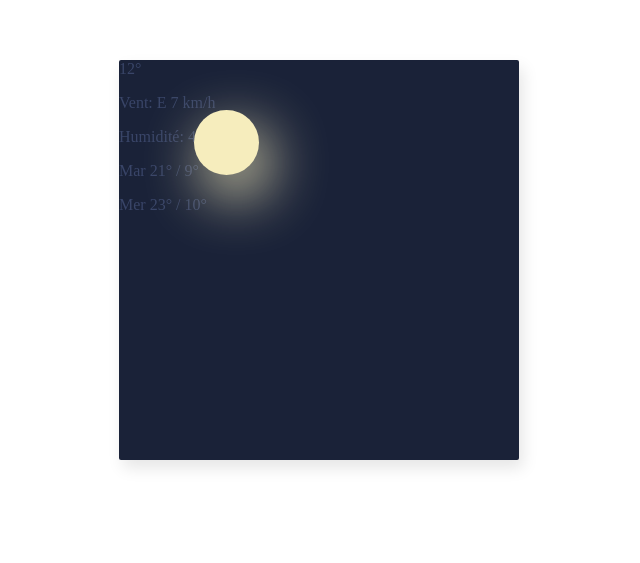
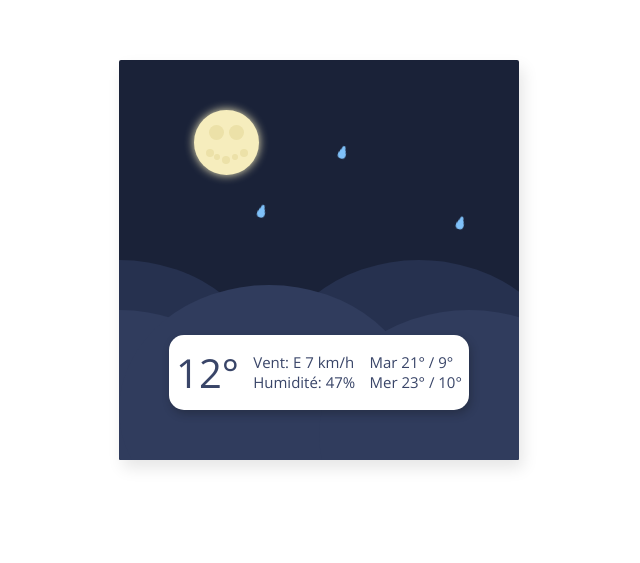
Before and after one commit to ihlasMert/100days-css-day-9, a plain HTML site: page index.html in a window 1280 px wide. Shown: the part 140-703 px from the top of the page, without its empty margins (321-961 px from the left). Drawn offline with nearby package versions, Linux system fonts and the light colour scheme.

Commit message:
fin,shed project

```diff
--- a/styles.css
+++ b/styles.css
@@ -1,3 +1,5 @@
+@import url(https://fonts.googleapis.com/css?family=Open+Sans:700,300);
+
 .frame {
     position: absolute;
     top: 50%;
@@ -11,6 +13,9 @@
     overflow: hidden;
     background: #1a2238;
     color: #394568;
+    font-family: "Open Sans", Helvetica, sans-serif;
+    -webkit-font-smoothing: antialiased;
+    -moz-osx-font-smoothing: grayscale;
 }
 
 .moon {
@@ -20,7 +25,7 @@
     border-radius: 50%;
     background: #f6edbd;
     overflow: hidden;
-  box-shadow: 10px 20px 60px 0 #f6edbd;
+    box-shadow: 0 0 10px 0 #f6edbd;
     top: 50px;
     left: 75px;
     animation: rise 2s ease-out;
@@ -31,8 +36,175 @@
         left: -100px;
     }
 }
-.crater{
+.crater {
     position: absolute;
     border-radius: 50%;
     background: #ece1a8;
 }
+.crater:nth-child(1) {
+    width: 15px;
+    height: 15px;
+    top: 15px;
+    left: 15px;
+}
+.crater:nth-child(2) {
+    width: 15px;
+    height: 15px;
+    top: 15px;
+    left: 35px;
+}
+.crater:nth-child(3) {
+    width: 8px;
+    height: 8px;
+    top: 39px;
+    left: 12px;
+}
+.crater:nth-child(4) {
+    width: 6px;
+    height: 6px;
+    top: 44px;
+    left: 20px;
+}
+.crater:nth-child(5) {
+    width: 8px;
+    height: 8px;
+    top: 46px;
+    left: 28px;
+}
+.crater:nth-child(6) {
+    width: 6px;
+    height: 6px;
+    top: 44px;
+    left: 38px;
+}
+.crater:nth-child(7) {
+    width: 8px;
+    height: 8px;
+    top: 39px;
+    left: 46px;
+}
+.hill {
+    position: absolute;
+    width: 300px;
+    height: 250px;
+    border-radius: 50%;
+}
+.front {
+    background: #303c5d;
+}
+.back {
+    background: #26314f;
+}
+.hill.back:nth-child(2) {
+    top: 200px;
+    left: -150px;
+}
+.hill.back:nth-child(3) {
+    top: 200px;
+    left: 150px;
+}
+.hill.front:nth-child(4) {
+    top: 250px;
+    left: -150px;
+}
+.hill.front:nth-child(5) {
+    top: 225px;
+}
+.hill.front:nth-child(6) {
+    top: 250px;
+    left: 200px;
+}
+.display {
+    position: absolute;
+    width: 300px;
+    height: 75px;
+    bottom: 50px;
+    left: 50px;
+    border-radius: 15px;
+    background: #fff;
+    display: flex;
+    align-items: center;
+    justify-content: space-around;
+    box-shadow: 2px 4px 8px 0 #13161a50;
+}
+.temp {
+    font-size: 40px;
+    font-weight: 400;
+}
+.info,
+.prev {
+    font-size: 15px;
+    line-height: 5px;
+}
+.drop {
+    position: absolute;
+    z-index: 20;
+    bottom: 75px;
+    width: 8px;
+    height: 8px;
+    border-radius: 50%;
+    background: #7fc1f9;
+
+    animation-fill-mode: none;
+    -webkit-animation-fill-mode: both;
+    animation-fill-mode: both;
+    transform-origin: 50% 100%;
+}
+.drop::before {
+    position: absolute;
+    content: "";
+    display: block;
+    top: -2px;
+    left: 1px;
+    width: 6px;
+    height: 6px;
+    background: #7fc1f9;
+    border-radius: 3px;
+}
+.drop::after {
+    position: absolute;
+    content: "";
+    display: block;
+    top: -5px;
+    left: 2px;
+    width: 4px;
+    height: 10px;
+    background: #7fc1f9;
+    border-radius: 50%;
+}
+.d1 {
+    left: 18px;
+    -webkit-animation: drop 0.8s linear 1.72s infinite;
+    animation: drop 0.8s linear 1.72s infinite;
+}
+.d2 {
+    left: 75px;
+    -webkit-animation: drop 0.8s linear 0.52s infinite;
+    animation: drop 0.8s linear 0.52s infinite;
+}
+.d3 {
+    left: 150px;
+    -webkit-animation: drop 0.8s linear 1.42s infinite;
+    animation: drop 0.8s linear 1.42s infinite;
+}
+.d4 {
+    left: 222px;
+    -webkit-animation: drop 0.8s linear 0.8s infinite;
+    animation: drop 0.8s linear 0.8s infinite;
+}
+.d5 {
+    left: 275px;
+    -webkit-animation: drop 0.8s linear 1.3s infinite;
+    animation: drop 0.8s linear 1.3s infinite;
+}
+@keyframes drop {
+    0% {
+        transform: translate3d(40px, -400px, 0) scaleX(1) scaleY(1) rotate(17deg);
+    }
+    85% {
+        transform: translate3d(0, 0, 0) scaleX(1) scaleY(1) rotate(17deg);
+    }
+    100% {
+        transform: translate3d(0, 0, 0) scaleX(3) scaleY(0) rotate(0deg);
+    }
+}
```
Lines whose indentation alone changed are shown as unchanged.
